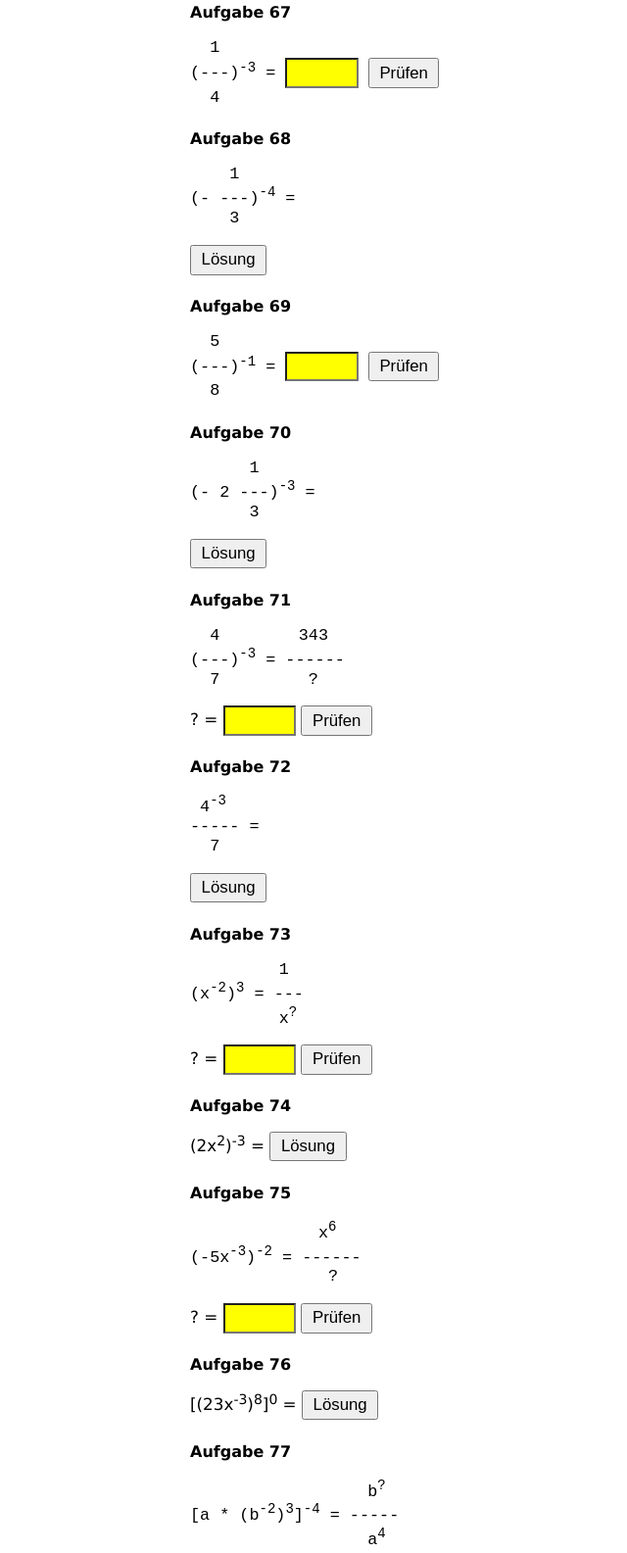
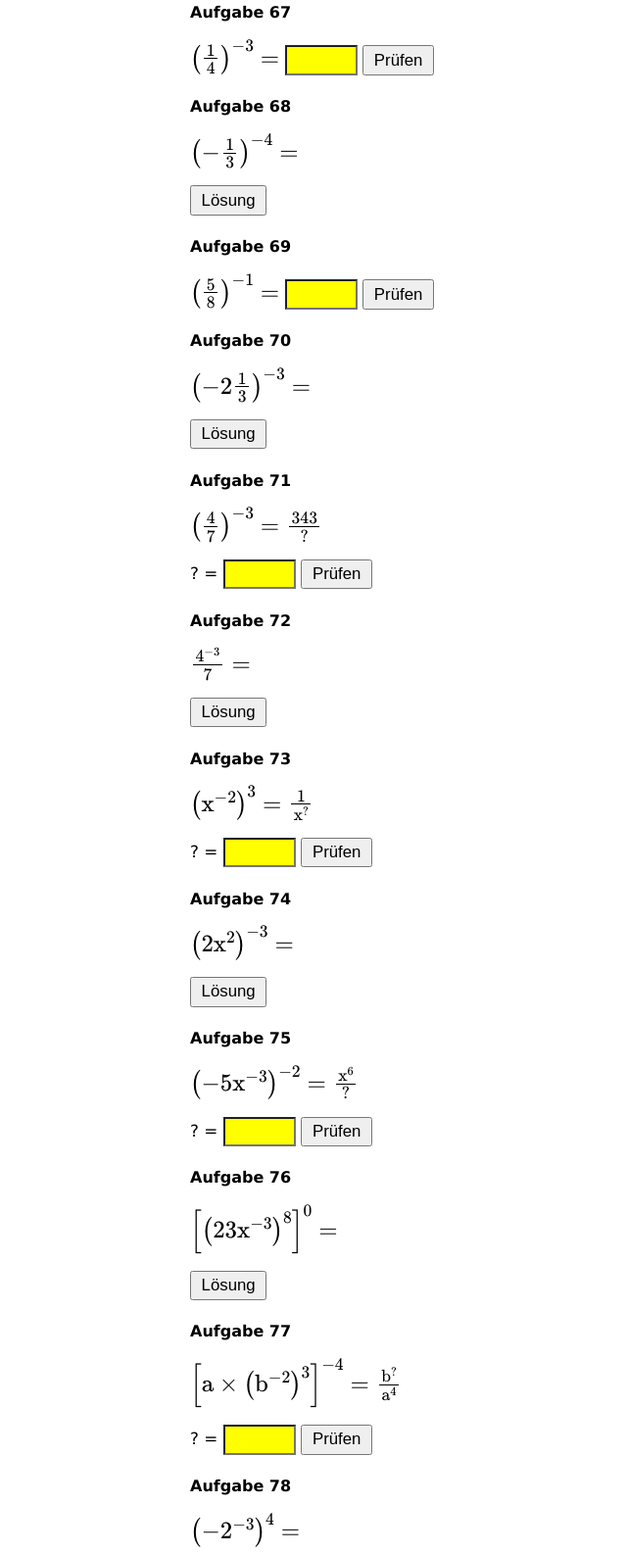
Before and after one commit to joafroehlich/Pot, a plain HTML site: page Pot3.html in a window 1280 px wide. Shown: the part 235-1820 px from the top of the page at 98% size, without its empty margins (126-766 px from the left). Drawn offline with nearby package versions, Linux system fonts and the light colour scheme.

Commit message:
Add files via upload

```diff
--- a/Pot3.html
+++ b/Pot3.html
@@ -89,9 +89,7 @@ h2 { font-size: 1rem; margin: 1.4rem 0 0.3rem; }
 
   <h2>Aufgabe 67</h2><p>
 
-<pre>  1
-(---)<sup>-3</sup> = <input type="text" id="Eintrag67" maxlength="2" ></input> <button id="Pruef67" onclick="Aufgabe67()">Prüfen</button>
-  4 </pre>
+<math mathsize="1.2em"><msup><mfenced><mfrac><mn>1</mn><mn>4</mn></mfrac></mfenced><mrow><mo>&#x2212;</mo><mn>3</mn></mrow></msup><mo>=</mo></math> <input type="text" id="Eintrag67" maxlength="2" ></input> <button id="Pruef67" onclick="Aufgabe67()">Prüfen</button>
 
 
                       <script>
@@ -111,9 +109,7 @@ h2 { font-size: 1rem; margin: 1.4rem 0 0.3rem; }
 
     <h2>Aufgabe 68</h2><p>
 
-<pre>    1
-(- ---)<sup>-4</sup> =
-    3    </pre>
+<math mathsize="1.2em"><msup><mfenced><mrow><mo>&#x2212;</mo><mfrac><mn>1</mn><mn>3</mn></mfrac></mrow></mfenced><mrow><mo>&#x2212;</mo><mn>4</mn></mrow></msup><mo>=</mo></math></p>
 
 <button  onclick="window.open('Pot_Aufgabe68.html');" >Lösung</button>
 
@@ -121,9 +117,7 @@ h2 { font-size: 1rem; margin: 1.4rem 0 0.3rem; }
 
   <h2>Aufgabe 69</h2><p>
 
-<pre>  5
-(---)<sup>-1</sup> = <input type="text" id="Eintrag69" maxlength="3" ></input> <button id="Pruef69" onclick="Aufgabe69()">Prüfen</button>
-  8    </pre>
+<math mathsize="1.2em"><msup><mfenced><mfrac><mn>5</mn><mn>8</mn></mfrac></mfenced><mrow><mo>&#x2212;</mo><mn>1</mn></mrow></msup><mo>=</mo></math> <input type="text" id="Eintrag69" maxlength="3" ></input> <button id="Pruef69" onclick="Aufgabe69()">Prüfen</button>  </pre>
 
 
                       <script>
@@ -143,9 +137,7 @@ h2 { font-size: 1rem; margin: 1.4rem 0 0.3rem; }
 
     <h2>Aufgabe 70</h2><p>
 
-<pre>      1
-(- 2 ---)<sup>-3</sup> =
-      3</pre>
+<math mathsize="1.2em"><msup><mfenced><mrow><mo>&#x2212;</mo><mn>2</mn><mfrac><mn>1</mn><mn>3</mn></mfrac></mrow></mfenced><mrow><mo>&#x2212;</mo><mn>3</mn></mrow></msup><mo>=</mo></math></p>
 
 <button  onclick="window.open('Pot_Aufgabe70.html');" >Lösung</button>
 
@@ -153,9 +145,7 @@ h2 { font-size: 1rem; margin: 1.4rem 0 0.3rem; }
 
   <h2>Aufgabe 71</h2><p>
 
-<pre>  4        343
-(---)<sup>-3</sup> = ------
-  7         ?</pre>
+<math mathsize="1.2em"><msup><mfenced><mfrac><mn>4</mn><mn>7</mn></mfrac></mfenced><mrow><mo>&#x2212;</mo><mn>3</mn></mrow></msup><mo>=</mo><mfrac><mn>343</mn><mo>?</mo></mfrac></math></p>
 
 
 ? = <input type="text" id="Eintrag71" maxlength="2" ></input> <button id="Pruef71" onclick="Aufgabe71()">Prüfen</button></p>
@@ -178,9 +168,7 @@ h2 { font-size: 1rem; margin: 1.4rem 0 0.3rem; }
 
     <h2>Aufgabe 72</h2><p>
 
-<pre> 4<sup>-3</sup>
------ =
-  7   </pre>
+<math mathsize="1.2em"><mfrac><mrow><msup><mn>4</mn><mrow><mo>&#x2212;</mo><mn>3</mn></mrow></msup></mrow><mn>7</mn></mfrac><mo>=</mo></math></p>
 
 <button  onclick="window.open('Pot_Aufgabe72.html');" >Lösung</button>
 
@@ -188,9 +176,7 @@ h2 { font-size: 1rem; margin: 1.4rem 0 0.3rem; }
 
   <h2>Aufgabe 73</h2><p>
 
-<pre>         1
-(x<sup>-2</sup>)<sup>3</sup> = ---
-         x<sup>?</sup></pre>
+<math mathsize="1.2em"><msup><mfenced><mrow><msup><mi mathvariant="normal">x</mi><mrow><mo>&#x2212;</mo><mn>2</mn></mrow></msup></mrow></mfenced><mn>3</mn></msup><mo>=</mo><mfrac><mn>1</mn><mrow><msup><mi mathvariant="normal">x</mi><mo>?</mo></msup></mrow></mfrac></math></p>
 
 ? = <input type="text" id="Eintrag73" maxlength="1"  size="1"></input> <button id="Pruef73" onclick="Aufgabe73()">Prüfen</button></p>
 
@@ -210,7 +196,7 @@ h2 { font-size: 1rem; margin: 1.4rem 0 0.3rem; }
 
     <h2>Aufgabe 74</h2><p>
 
-(2x<sup>2</sup>)<sup>-3</sup> =
+<math mathsize="1.2em"><msup><mfenced><mrow><mn>2</mn><msup><mi mathvariant="normal">x</mi><mn>2</mn></msup></mrow></mfenced><mrow><mo>&#x2212;</mo><mn>3</mn></mrow></msup><mo>=</mo></math></p>
 
 <button  onclick="window.open('Pot_Aufgabe74.html');" >Lösung</button></p>
 
@@ -218,9 +204,7 @@ h2 { font-size: 1rem; margin: 1.4rem 0 0.3rem; }
 
   <h2>Aufgabe 75</h2><p>
 
-<pre>             x<sup>6</sup>
-(-5x<sup>-3</sup>)<sup>-2</sup> = ------
-              ?</pre>
+<math mathsize="1.2em"><msup><mfenced><mrow><mo>&#x2212;</mo><mn>5</mn><msup><mi mathvariant="normal">x</mi><mrow><mo>-</mo><mn>3</mn></mrow></msup></mrow></mfenced><mrow><mo>&#x2212;</mo><mn>2</mn></mrow></msup><mo>=</mo><mfrac><mrow><msup><mi mathvariant="normal">x</mi><mn>6</mn></msup></mrow><mo>?</mo></mfrac></math></p>
 
 ? = <input type="text" id="Eintrag75" maxlength="2" ></input> <button id="Pruef75" onclick="Aufgabe75()">Prüfen</button></p>
 
@@ -242,7 +226,7 @@ h2 { font-size: 1rem; margin: 1.4rem 0 0.3rem; }
 
     <h2>Aufgabe 76</h2><p>
 
-[(23x<sup>-3</sup>)<sup>8</sup>]<sup>0</sup> =
+<math mathsize="1.2em"><msup><mfenced open="[" close="]"><mrow><msup><mfenced><mrow><mn>23</mn><msup><mi mathvariant="normal">x</mi><mrow><mo>-</mo><mn>3</mn></mrow></msup></mrow></mfenced><mn>8</mn></msup></mrow></mfenced><mn>0</mn></msup><mo>=</mo></math></p>
 
 <button  onclick="window.open('Pot_Aufgabe76.html');" >Lösung</button></p>
 
@@ -250,9 +234,7 @@ h2 { font-size: 1rem; margin: 1.4rem 0 0.3rem; }
 
   <h2>Aufgabe 77</h2><p>
 
-<pre>                  b<sup>?</sup>
-[a * (b<sup>-2</sup>)<sup>3</sup>]<sup>-4</sup> = -----
-                  a<sup>4</sup></pre>
+<math mathsize="1.2em"><msup><mfenced open="[" close="]"><mrow><mi mathvariant="normal">a</mi><mo>&#xd7;</mo><msup><mfenced><mrow><msup><mi mathvariant="normal">b</mi><mrow><mo>-</mo><mn>2</mn></mrow></msup></mrow></mfenced><mn>3</mn></msup></mrow></mfenced><mrow><mo>&#x2212;</mo><mn>4</mn></mrow></msup><mo>=</mo><mfrac><mrow><msup><mi mathvariant="normal">b</mi><mo>?</mo></msup></mrow><mrow><msup><mi mathvariant="normal">a</mi><mn>4</mn></msup></mrow></mfrac></math></p>
 
 ? = <input type="text" id="Eintrag77" maxlength="2"  size="1"></input> <button id="Pruef77" onclick="Aufgabe77()">Prüfen</button></p>
 
@@ -274,7 +256,7 @@ h2 { font-size: 1rem; margin: 1.4rem 0 0.3rem; }
 
     <h2>Aufgabe 78</h2><p>
 
-(-2<sup>-3</sup>)<sup>4</sup> =
+<math mathsize="1.2em"><msup><mfenced><mrow><mo>&#x2212;</mo><msup><mn>2</mn><mrow><mo>&#x2212;</mo><mn>3</mn></mrow></msup></mrow></mfenced><mn>4</mn></msup><mo>=</mo></math></p>
 
 <button  onclick="window.open('Pot_Aufgabe78.html');" >Lösung</button></p>
 
@@ -282,7 +264,7 @@ h2 { font-size: 1rem; margin: 1.4rem 0 0.3rem; }
 
   <h2>Aufgabe 79</h2><p>
 
-(-2<sup>-4</sup>)<sup>-3</sup> = <input type="text" id="Eintrag79" maxlength="4" ></input> <button id="Pruef79" onclick="Aufgabe79()">Prüfen</button></p>
+<math mathsize="1.2em"><msup><mfenced><mrow><mo>&#x2212;</mo><msup><mn>2</mn><mrow><mo>&#x2212;</mo><mn>4</mn></mrow></msup></mrow></mfenced><mrow><mo>&#x2212;</mo><mn>3</mn></mrow></msup><mo>=</mo></math> <input type="text" id="Eintrag79" maxlength="4" ></input> <button id="Pruef79" onclick="Aufgabe79()">Prüfen</button></p>
 
 
                       <script>
```
Also changed, not shown: Pot2.html (+1 -1 lines).
